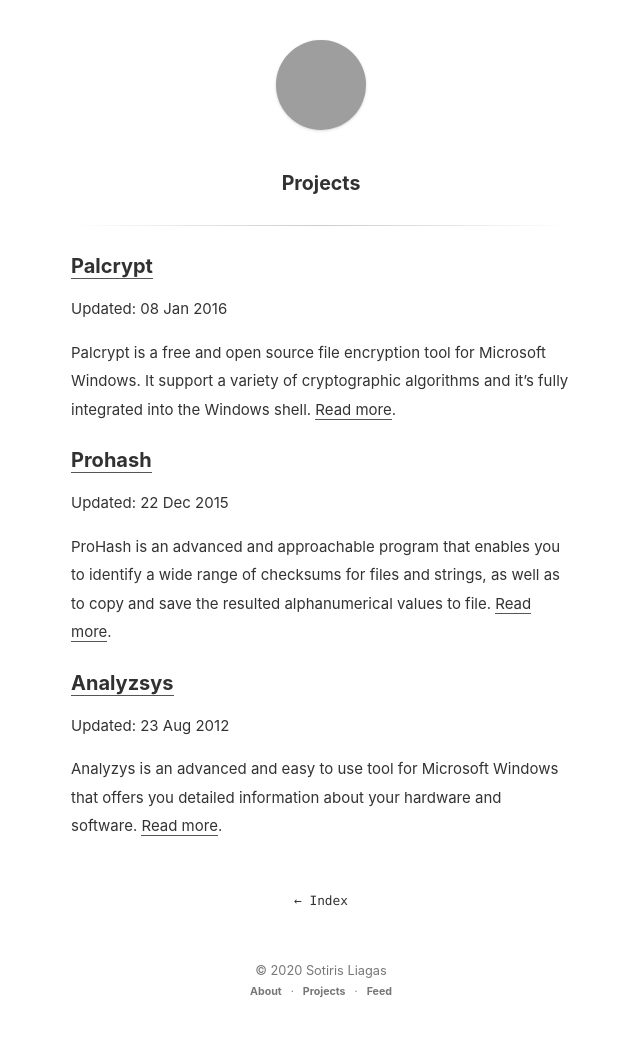
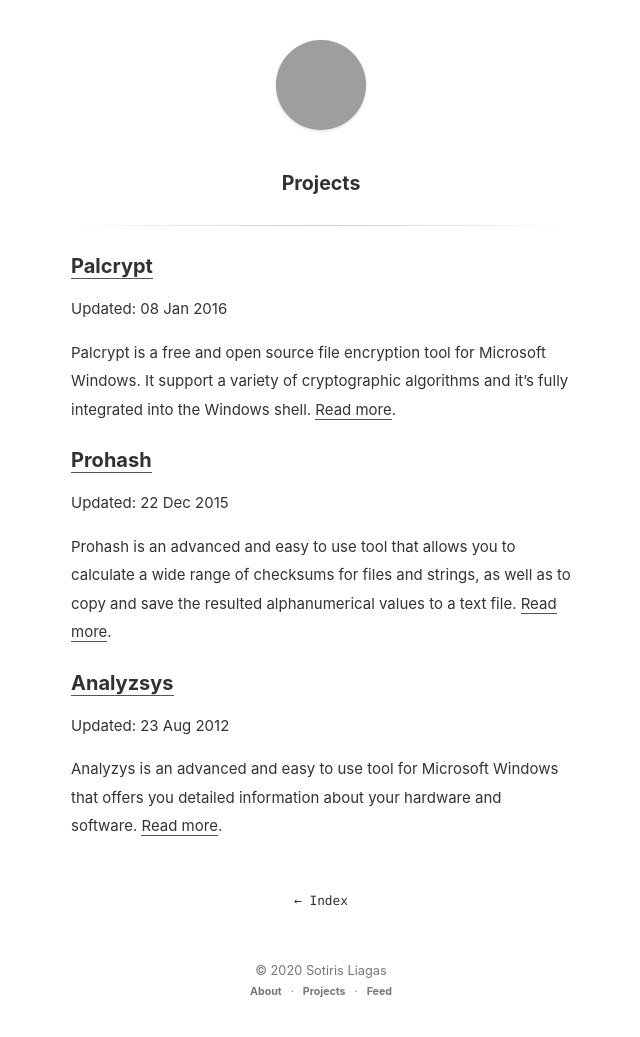
Before and after one commit to liagason/A-Jekyll-Blog, a Jekyll site: the page built from projects.md, in a window 1280 px wide, cut to the strip 0-1037 px from the top of the page. Shown: the whole strip, without its empty margins (319-959 px from the left). Built offline with Jekyll 4.4.1, drawn with Linux system fonts in a browser that asks for light colours; grey boxes are pictures that could not be loaded.

Commit message:
Update projects.md

```diff
--- a/projects.md
+++ b/projects.md
@@ -11,7 +11,7 @@ Palcrypt is a free and open source file encryption tool for Microsoft Windows. I
 ### [Prohash](https://www.softpedia.com/get/Security/Security-Related/ProHash.shtml)
 Updated: 22 Dec 2015
 
-ProHash is an advanced and approachable program that enables you to identify a wide range of checksums for files and strings, as well as to copy and save the resulted alphanumerical values to file. [Read more](https://www.softpedia.com/get/Security/Security-Related/ProHash.shtml).
+Prohash is an advanced and easy to use tool that allows you to calculate a wide range of checksums for files and strings, as well as to copy and save the resulted alphanumerical values to a text file. [Read more](https://www.softpedia.com/get/Security/Security-Related/ProHash.shtml).
 
 ### [Analyzsys](https://www.softpedia.com/get/System/System-Info/AnalyzSys.shtml)
 Updated: 23 Aug 2012
```
